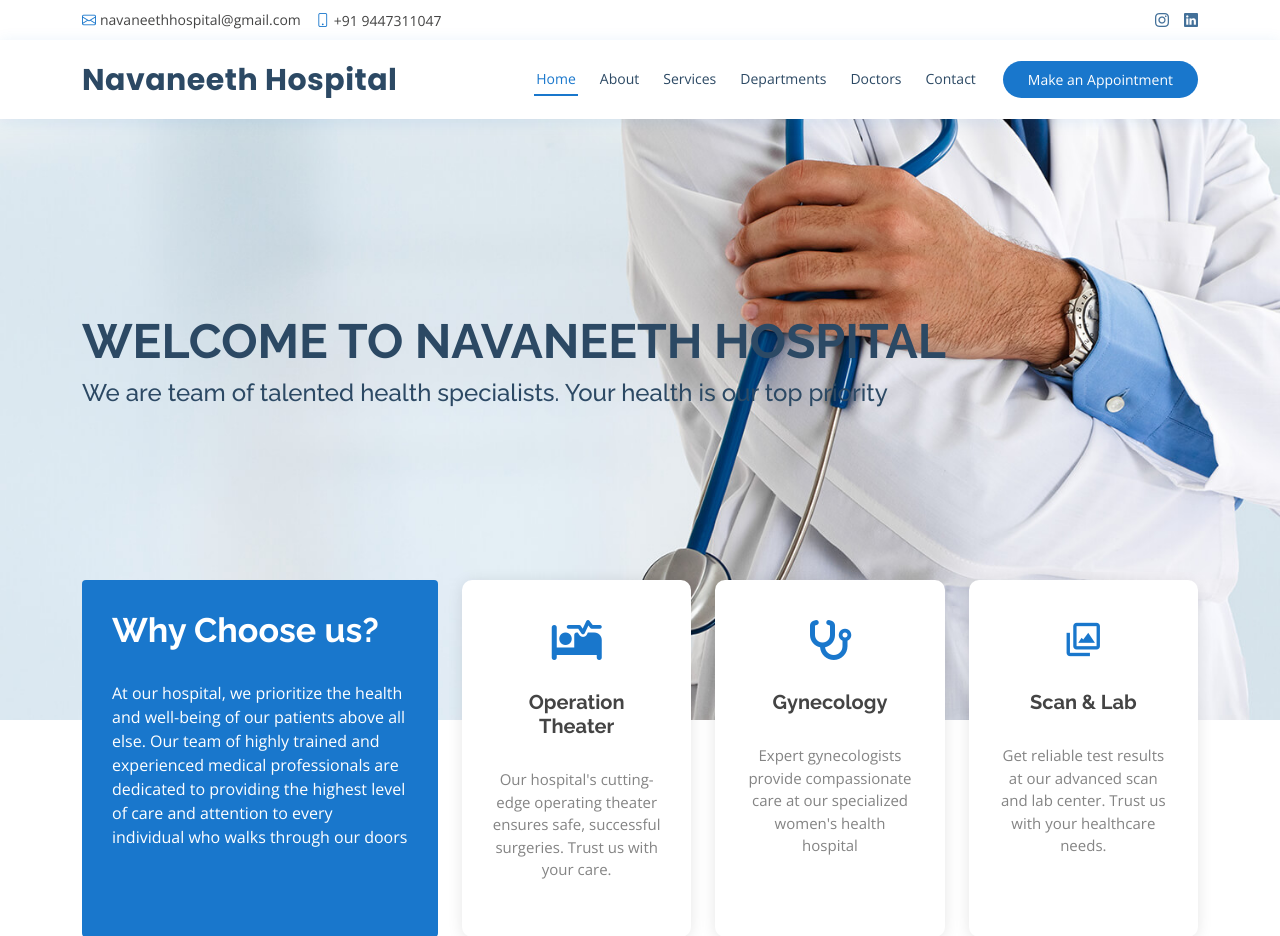
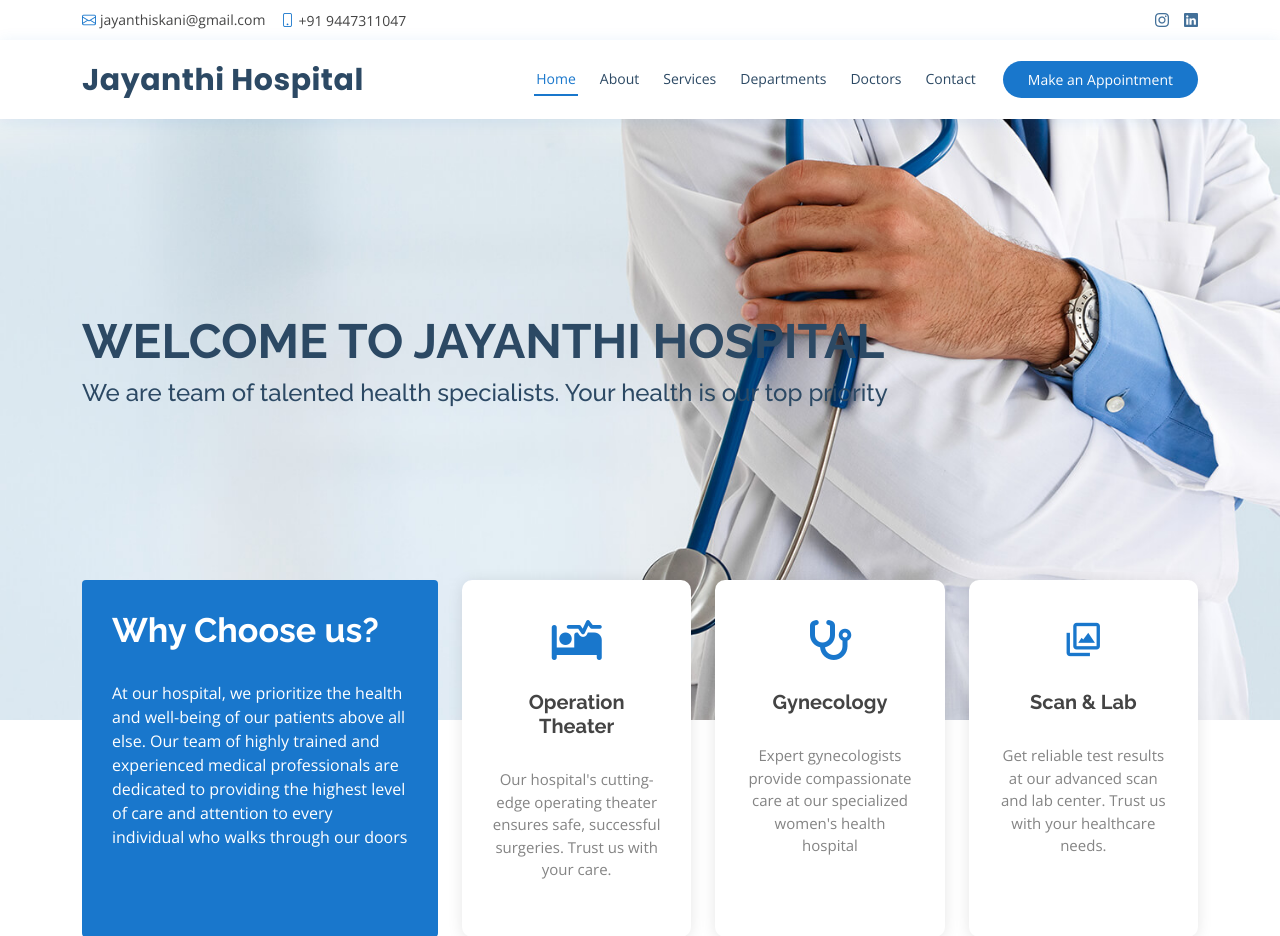
Before and after one commit to midhun98/hospital_site, a Django app: page / in a window 1280 px wide. Shown: the top 936 px of the page. Run offline with Django 3.2, Linux system fonts and the light colour scheme; parts of the project's set-up code (start-up, migrations or seed data) failed here and were passed over; some libraries are stand-ins or nearby versions.

Commit message:
updated home

```diff
--- a/frontEnd/templates/index.html
+++ b/frontEnd/templates/index.html
@@ -6,7 +6,7 @@
     <meta charset="utf-8">
     <meta content="width=device-width, initial-scale=1.0" name="viewport">
 
-    <title>Navaneeth Hospital | Home</title>
+    <title>Jayanthi Hospital | Home</title>
     <meta content="" name="description">
     <meta content="" name="keywords">
     {% load static %}
@@ -53,7 +53,7 @@
 <div id="topbar" class="d-flex align-items-center fixed-top">
     <div class="container d-flex justify-content-between">
         <div class="contact-info d-flex align-items-center">
-            <i class="bi bi-envelope"></i> <a href="mailto:contact@example.com">navaneethhospital@gmail.com</a>
+            <i class="bi bi-envelope"></i> <a href="mailto:contact@example.com">jayanthiskani@gmail.com</a>
             <i class="bi bi-phone"></i> +91 9447311047
         </div>
         <div class="d-none d-lg-flex social-links align-items-center">
@@ -70,7 +70,7 @@
 <header id="header" class="fixed-top">
     <div class="container d-flex align-items-center">
 
-        <h1 class="logo me-auto"><a href="">Navaneeth Hospital</a></h1>
+        <h1 class="logo me-auto"><a href="">Jayanthi Hospital</a></h1>
         <!-- Uncomment below if you prefer to use an image logo -->
         <!-- <a href="index.html" class="logo me-auto"><img src="assets/img/logo.png" alt="" class="img-fluid"></a>-->
 
@@ -95,7 +95,7 @@
 <!-- ======= Hero Section ======= -->
 <section id="hero" class="d-flex align-items-center">
     <div class="container">
-        <h1>Welcome to Navaneeth Hospital</h1>
+        <h1>Welcome to Jayanthi Hospital</h1>
         <h2>We are team of talented health specialists. Your health is our top priority</h2>
     </div>
 </section><!-- End Hero -->
@@ -636,7 +636,7 @@
                         <div class="email">
                             <i class="bi bi-envelope"></i>
                             <h4>Email:</h4>
-                            <p>navaneethhospital@gmail.com</p>
+                            <p>jayanthiskani@gmail.com</p>
                         </div>
 
                         <div class="phone">
@@ -697,13 +697,13 @@
             <div class="row">
 
                 <div class="col-lg-3 col-md-6 footer-contact">
-                    <h3>Navaneeth Hospital</h3>
+                    <h3>Jayanthi Hospital</h3>
                     <p>
                         Kanjiramkulam <br>
                         Thiruvananthapuram, 695524<br>
                         Kerala <br><br>
                         <strong>Phone:</strong> +91 9447311047<br>
-                        <strong>Email:</strong> navaneethhospital@gmail.com<br>
+                        <strong>Email:</strong> jayanthiskani@gmail.com<br>
                     </p>
                 </div>
 
```
